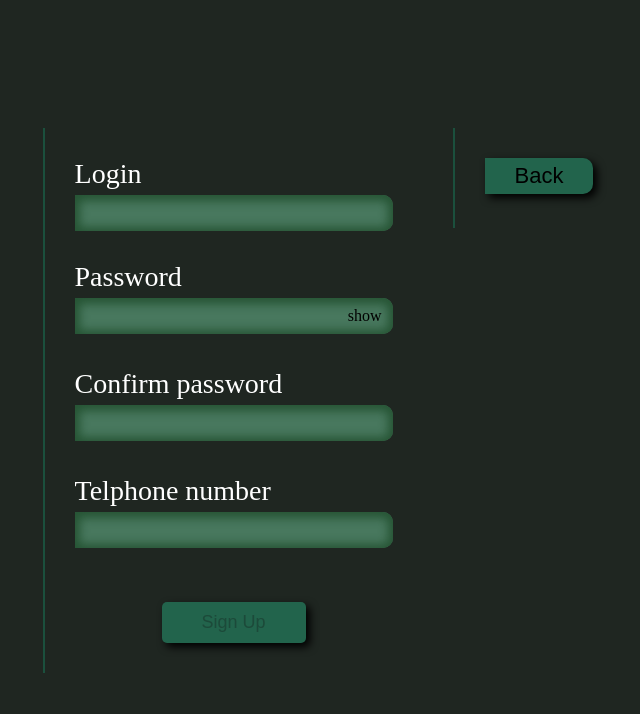
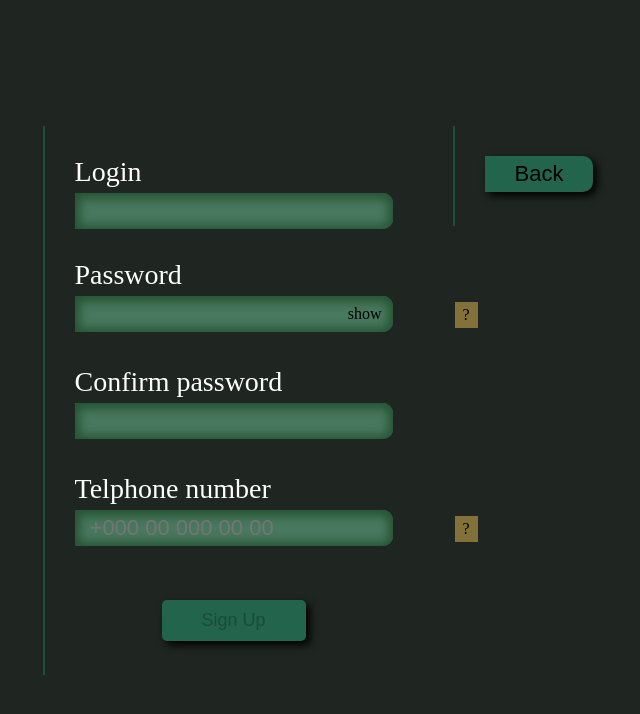
Before and after one commit to Itwouldseemthat/signUpForm, a React (Create React App) app: page / in a window 1280 px wide. Shown: the top 714 px of the page, without its empty margins (307-947 px from the left). Built offline with nearby package versions, Linux system fonts and the light colour scheme.

Commit message:
add hover rules for input and banned space for input

```diff
--- a/src/components/InputPassword/InputPassword.js
+++ b/src/components/InputPassword/InputPassword.js
@@ -27,10 +27,32 @@ const InputPassword = (props) => {
         }
     }
 
+    const [rulesForInput, setRulesForInput] = useState(true)
+
+    function showRules() {
+        setRulesForInput(false)
+    }
+
+    function hideRules() {
+        setRulesForInput(true)
+    }
+
+
+
     return (
         <div className="inputWrapper">
             <label htmlFor='password'>Password</label>
             <div className="showPass" onClick={ClickShow}>{showPass.text}</div>
+            {
+            rulesForInput ? <div className="info" onMouseEnter={showRules}>?</div>
+            :
+            <ul className="info" onMouseLeave={hideRules}>
+                <li>{'- pass must be > 3 characters'}</li>
+                <li>- your pass is simple if it contains login or sequence of numbers</li>
+                <li>{'- normal pass has length >= 6 and more than 4 unique char'}</li>
+                <li>{'- good pass has length >= 8 and more than 6 unique char'}</li>
+            </ul>
+            }
             <input className='input' id='password' type={showPass.type} value={props.signUpForm.password} onChange={(e) => props.setValue(e, 'password')} />
             <div className="underText" style={{color: props.passLevel.color}}>{props.passLevel.text}</div>
         </div>
--- /dev/null
+++ b/src/components/InputTel/InputTel.js
@@ -0,0 +1,41 @@
+import React, { useState } from "react";
+
+
+const InputTel = (props) => {
+
+    const [rulesForInput, setRulesForInput] = useState(true)
+
+    function showRules() {
+        setRulesForInput(false)
+    }
+
+    function hideRules() {
+        setRulesForInput(true)
+    }
+
+    return (
+        <div className="inputWrapper">
+            <label htmlFor='tel'>Telphone number</label>
+            <input
+                className='input'
+                placeholder="+000 00 000 00 00"
+                id='tel'
+                type="tel"
+                value={props.signUpForm.tel}
+                onChange={(e) => props.setValue(e, 'tel')}
+            />
+            {
+            rulesForInput ? <div className="info" onMouseEnter={showRules}>?</div>
+            :
+            <ul className="info" onMouseLeave={hideRules}>
+                <li>- phone number must start with +</li>
+                <li>- phone number must be 12 digits long</li>
+            </ul>
+            }
+            <div className="underText passmatch">{props.incorrectNum}</div>
+        </div>
+    )
+}
+
+
+export default InputTel;
--- a/src/components/SignUpBlock/SignUpBlock.js
+++ b/src/components/SignUpBlock/SignUpBlock.js
@@ -46,7 +46,7 @@ const SignUpBlock = (props) => {
         else if (signUpForm.password === signUpForm.confirmPass && signUpForm.password !== '') {
             setPassmatch('');
         }
-    },[signUpForm.confirmPass, signUpForm.password])
+    },[signUpForm])
 
     const [passLevel, setPassLevel] = useState({
         text: '',
@@ -119,6 +119,18 @@ const SignUpBlock = (props) => {
         }
     },[signUpForm.tel])
 
+    const [space, setSpace] = useState('')
+
+    useEffect(() => {
+        if (signUpForm.login.split('').indexOf(' ') !== -1 ||
+            signUpForm.password.split('').indexOf(' ') !== -1 ||
+            signUpForm.tel.split('').indexOf(' ') !== -1) {
+            setSubmitDisabled(true)
+            setSpace('dont use spaces')
+        }
+        else setSpace('')
+
+    },[signUpForm.login, signUpForm.password, signUpForm.tel])
 
 
     return (
@@ -132,6 +144,7 @@ const SignUpBlock = (props) => {
                     passmatch={passmatch}
                     passLevel={passLevel}
                     incorrectNum={incorrectNum}
+                    space={space}
                 />
                 <SideButtons />
             </div>
--- a/src/components/SignUpForm/SignUpForm.css
+++ b/src/components/SignUpForm/SignUpForm.css
@@ -3,7 +3,7 @@
 }
 
 .signUpForm {
-    padding: 30px;
+    padding: 30px 30px 0px 30px;
     display: flex;
     flex-direction: column;
     justify-content: center;
@@ -40,6 +40,23 @@ label {
     cursor: pointer;
 }
 
+.info {
+    position: absolute;
+    display: inline-block;
+    top: 43px;
+    left: 380px;
+    background: rgba(209, 173, 75, 0.557);
+    padding: 4px 8px;
+}
+
+ul, li {
+    list-style-type: none;
+    font-size: 14px;
+    padding: 4px 8px;
+    margin: 0;
+    width: 225px;
+}
+
 .inputWrapper {
     display: flex;
     flex-direction: column;
@@ -72,7 +89,17 @@ label {
     border-radius: 5px;
 }
 
-.signUpBtn:hover {
+.signUpBtn:not(:disabled):hover {
     background: rgb(72, 120, 94);
     cursor: pointer;
 }
+
+.signUpBtn:disabled {
+    cursor: not-allowed;
+}
+
+.space {
+    display: flex;
+    justify-content: center;
+    color: red;
+}
--- a/src/components/SignUpForm/SignUpForm.js
+++ b/src/components/SignUpForm/SignUpForm.js
@@ -1,5 +1,6 @@
 import React, { useState } from "react";
 import InputPassword from "../InputPassword/InputPassword";
+import InputTel from "../InputTel/InputTel";
 import './SignUpForm.css';
 
 
@@ -19,10 +20,13 @@ const SignUpForm = (props) => {
                 <label htmlFor='confirmPass'>Confirm password</label>
                 <input className='input' id='confirmPass' type="password" value={props.signUpForm.confirmPass} onChange={(e) => props.setValue(e, 'confirmPass')} />
                 <div className="underText passmatch">{props.passmatch}</div>
-                <label htmlFor='tel'>Telphone number</label>
-                <input className='input' id='tel' type="tel" value={props.signUpForm.tel} onChange={(e) => props.setValue(e, 'tel')} />
-                <div className="underText passmatch">{props.incorrectNum}</div>
+                <InputTel
+                    signUpForm={props.signUpForm}
+                    setValue={props.setValue}
+                    incorrectNum={props.incorrectNum}
+                />
                 <button disabled={props.submitDisabled} className='signUpBtn' type='submit'>Sign Up</button>
+                <div className="underText space">{props.space}</div>
             </form>
         </div>
     )
```
